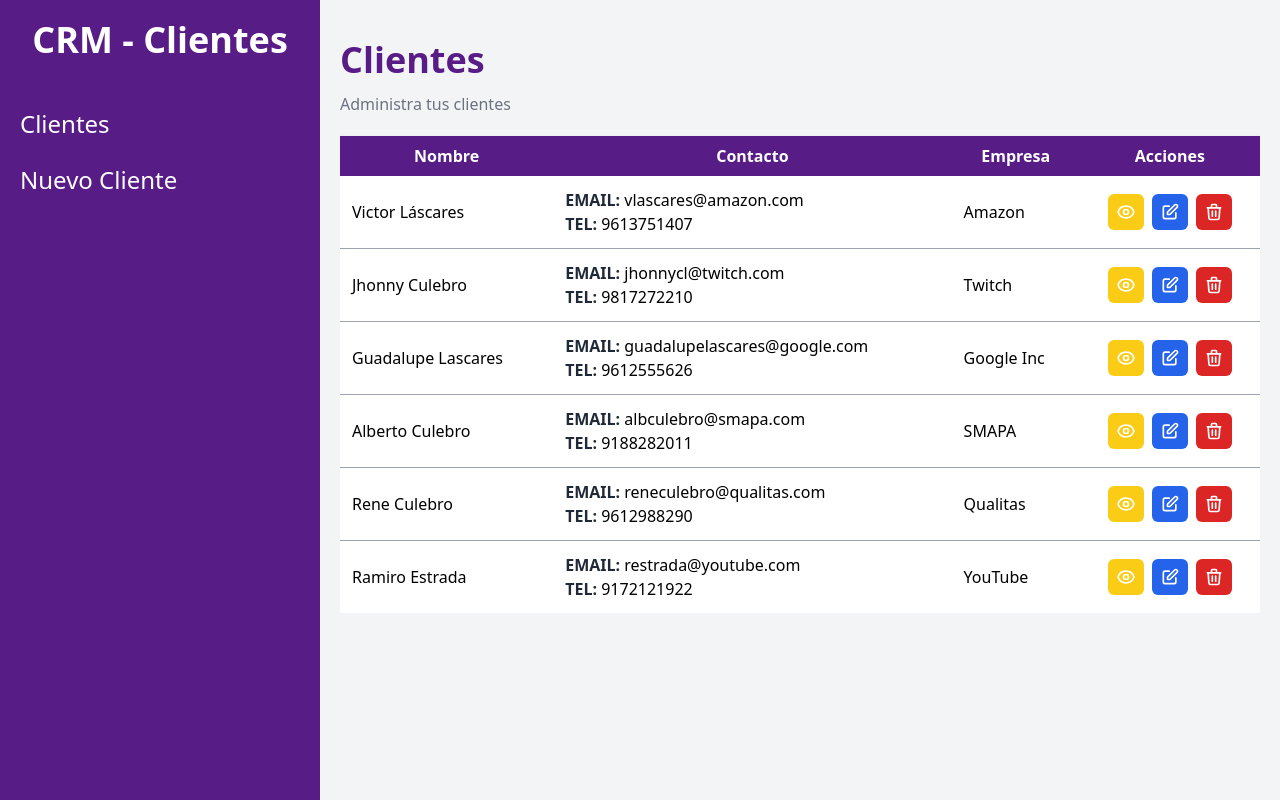
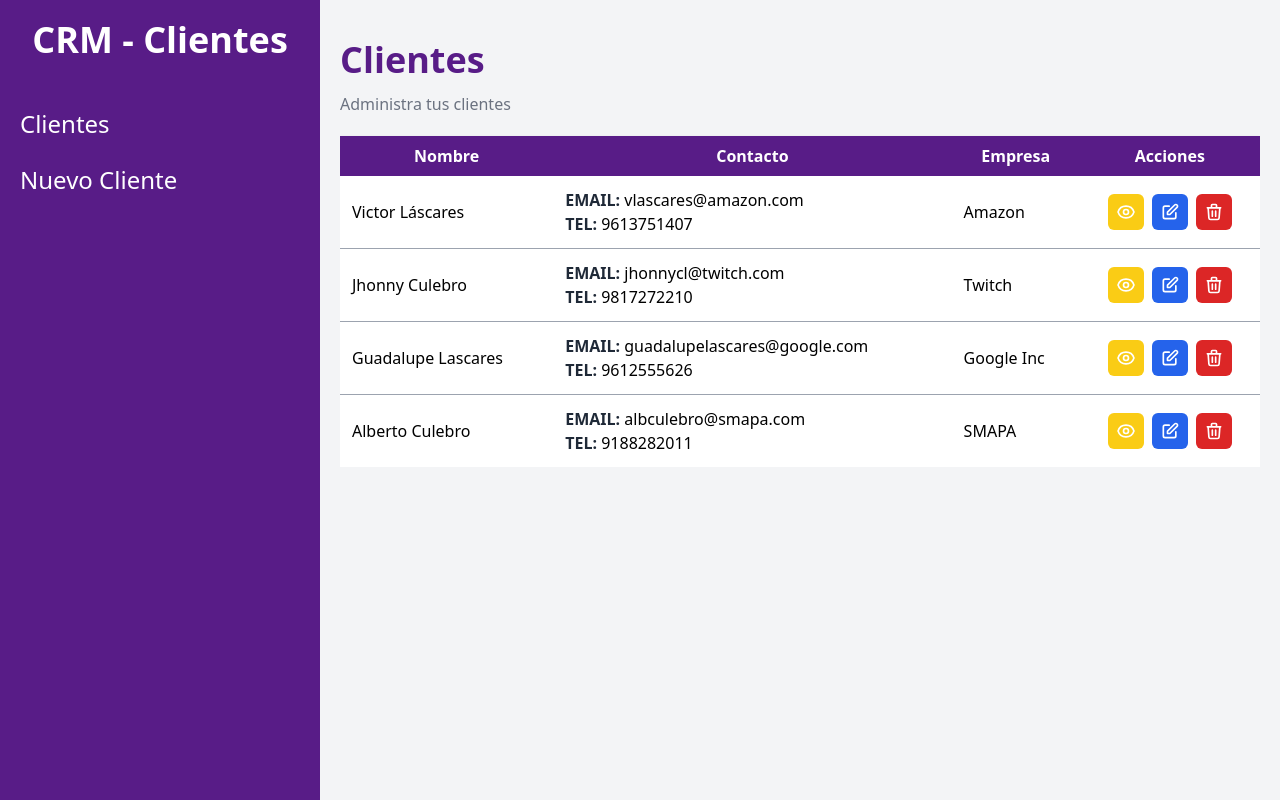
Before and after one commit to VictorLascares/crm-react, a React (Vite) app: page /clients in a window 1280 px wide. Built offline with nearby package versions, Linux system fonts and the light colour scheme; data requests are answered from the project's data file.

Commit message:
Agregando funcionalidad para eliminar un cliente

```diff
--- a/db.json
+++ b/db.json
@@ -31,22 +31,6 @@
       "phone": "9188282011",
       "notes": "",
       "id": 4
-    },
-    {
-      "name": "Rene Culebro",
-      "business": "Qualitas",
-      "email": "reneculebro@qualitas.com",
-      "phone": "9612988290",
-      "notes": "",
-      "id": 5
-    },
-    {
-      "name": "Ramiro Estrada",
-      "business": "YouTube",
-      "email": "restrada@youtube.com",
-      "phone": "9172121922",
-      "notes": "",
-      "id": 6
     }
   ]
 }
--- a/src/components/Client.jsx
+++ b/src/components/Client.jsx
@@ -1,6 +1,6 @@
 import { useNavigate } from "react-router-dom";
 
-const Client = ({client, last}) => {
+const Client = ({client, last, handleEliminar}) => {
     const { name, email, business, phone, notes, id } = client;
     const navigate = useNavigate();
     return (
@@ -35,6 +35,7 @@ const Client = ({client, last}) => {
                     <button
                         type='button'
                         className='p-2 rounded-md bg-red-600 hover:bg-red-900 text-white'
+                        onClick={() => handleEliminar(id)}
                     >
                         <svg xmlns="http://www.w3.org/2000/svg" className="h-5 w-5" fill="none" viewBox="0 0 24 24" stroke="currentColor" strokeWidth="2">
                             <path strokeLinecap="round" strokeLinejoin="round" d="M19 7l-.867 12.142A2 2 0 0116.138 21H7.862a2 2 0 01-1.995-1.858L5 7m5 4v6m4-6v6m1-10V4a1 1 0 00-1-1h-4a1 1 0 00-1 1v3M4 7h16" />
--- a/src/pages/Index.jsx
+++ b/src/pages/Index.jsx
@@ -18,6 +18,22 @@ const Index = () => {
     useEffect(() => {
         getClients()
     }, [])
+
+    const handleEliminar = async id => {
+        const confirmed = confirm('¿Desea eliminar el cliente?');
+        if (confirmed) {
+            try {
+                const url = `http://localhost:4000/clients/${id}`;
+                await fetch(url, {
+                    method: 'DELETE',
+                })
+                const clientsArray = clients.filter(client => client.id !== id);
+                setClients(clientsArray)
+            } catch (error) {
+                console.log(error);
+            }
+        }
+    }
 
 
 
@@ -43,6 +59,7 @@ const Index = () => {
                                     last={index === clients.length-1}
                                     key={client.id}
                                     client={client}
+                                    handleEliminar={handleEliminar}
                                 />
                             ))
                         }
```
